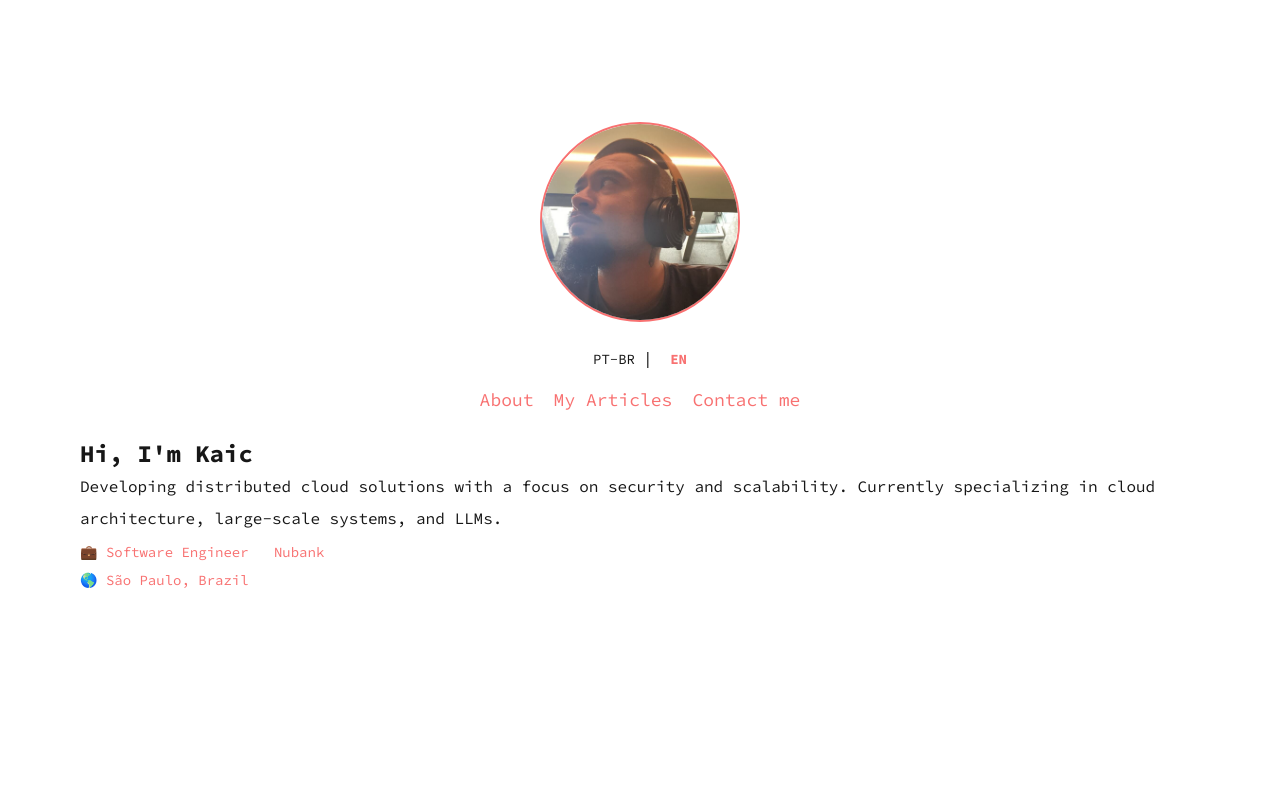
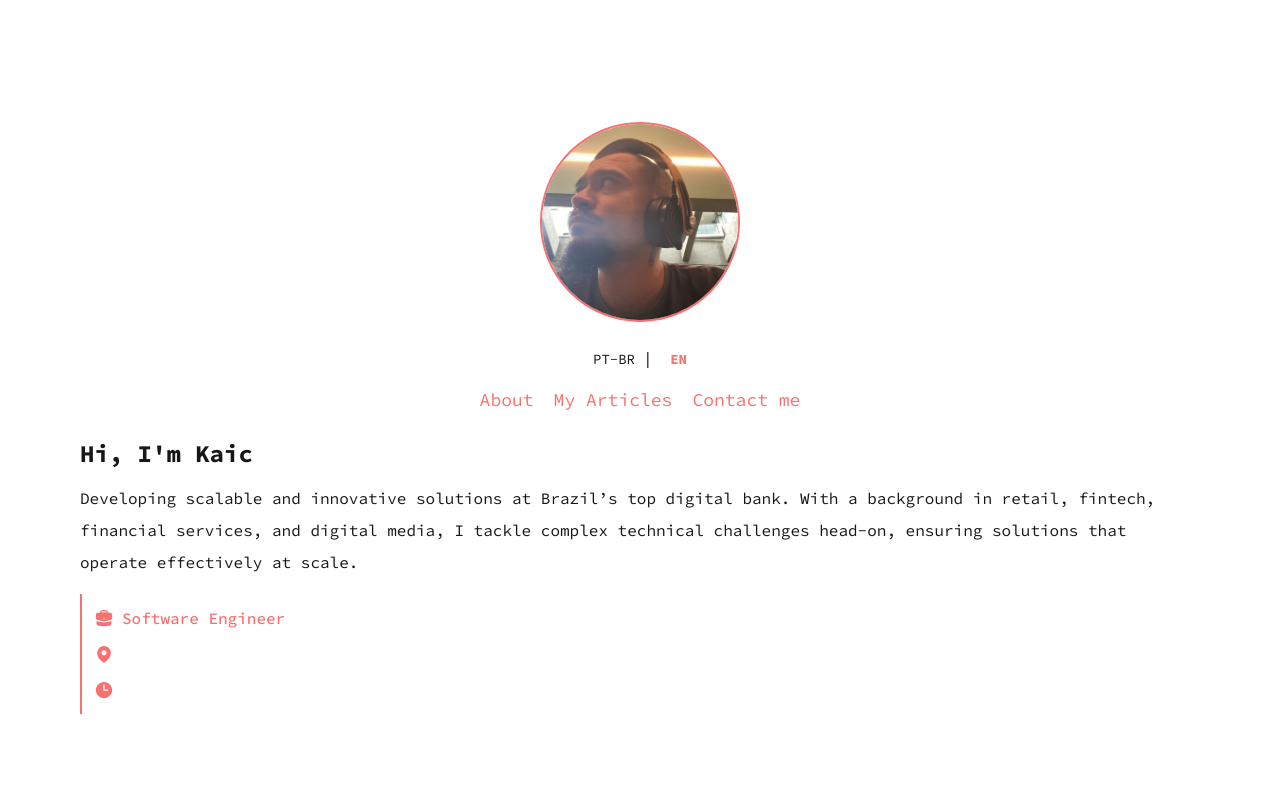
Before and after one commit to kaic/kaic.github.io, a Next.js app: page / in a window 1280 px wide. Shown: the top 796 px of the page. Built offline with nearby package versions, Linux system fonts and the light colour scheme.

Commit message:
changes in header

```diff
--- a/locales/en.json
+++ b/locales/en.json
@@ -8,12 +8,13 @@
       },
       "header": {
         "title": "Hi, I'm Kaic",
-        "description": "Developing distributed cloud solutions with a focus on security and scalability. Currently specializing in cloud architecture, large-scale systems, and LLMs.",
+        "description": "Developing scalable and innovative solutions at Brazil’s top digital bank. With a background in retail, fintech, financial services, and digital media, I tackle complex technical challenges head-on, ensuring solutions that operate effectively at scale.",
         "location": "São Paulo, Brazil",
         "job": {
           "role": "Software Engineer",
           "company": "Nubank"
-        }
+        },
+        "experience": "Building digital solutions since 2016"
       }
     },
     "Articles": {
@@ -23,7 +24,7 @@
     },
     "About": {
       "section-name": "About me",
-      "paragraph": "Born and raised in São Paulo, currently working at Nubank as a Software Engineer, developing distributed cloud solutions, focusing on delivering value to clients in a secure and scalable way. Outside of work, I'm a father, football enthusiast, and amateur cook, and occasionally you'll find me playing something on my PC or reading.\n\nI started programming at 12, creating scripts for GTA San Andreas mods and playing with HTML/CSS on Blogspot and forum tools. At 15, I began formal studies in Computer Science in high school, when I started to understand how computers work and decided to pursue a career in software engineering.\nAt 18, two important milestones happened in my life: I became a father and landed my first job as an intern at a development consultancy in São Paulo.\nSince then, I've worked on projects for major retailers, insurance companies, Brazil's largest sub-acquirer, and the production company behind Latin America's biggest YouTube channel. I helped develop a web IDE, implemented one of Brazil's first PWA sites in production (2016), and co-founded a startup.\nCurrently, I focus on distributed cloud architecture, large-scale systems, development best practices, communication, and LLMs."
+      "paragraph": "Born and raised in São Paulo, I'm currently engineering distributed cloud solutions at Nubank, Latin America's leading digital bank, where I focus on delivering secure, scalable products that impact millions of customers. Outside of work, I'm a father, football enthusiast, and amateur cook.\n\nMy professional journey has taken me through diverse sectors—from major retailers and insurance companies to Brazil's largest payment sub-acquirer and the production company behind Latin America's most-viewed YouTube channel. I've contributed to innovative projects including web development platforms, pioneered Progressive Web Apps in Brazil (2016), and co-founded a technology startup.\n\nWith over a decade of professional experience, I specialize in distributed cloud architecture, scalable systems, and applying AI solutions to complex business challenges. I'm passionate about elegant code, effective communication, and creating technology that makes a difference."
     },
     "Contact": {
       "paragraph": "Wanna talk to me about technology, work or something interesting? Here are my contacts and social networks. Feel free to reach out!"
--- a/locales/pt-br.json
+++ b/locales/pt-br.json
@@ -8,17 +8,18 @@
       },
       "header": {
         "title": "Oi, Eu sou o Kaic",
-        "description": "Desenvolvendo soluções cloud distribuídas com foco em segurança e escalabilidade. Atualmente me especializando em arquitetura cloud, sistemas de larga escala e LLMs.",
+        "description": "Desenvolvendo soluções escaláveis e inovadoras no maior banco digital do Brasil. Com experiência em varejo, fintechs, serviços financeiros e mídia digital, enfrento desafios técnicos complexos de forma direta, garantindo soluções que funcionem de maneira eficiente em larga escala.",
         "location": "São Paulo, Brasil",
         "job": {
           "role": "Software Engineer",
           "company": "Nubank"
-        }
+        },
+        "experience": "Construindo soluções digitais desde 2016"
       }
     },
     "About": {
       "section-name": "Sobre mim",
-      "paragraph": "Nascido e criado em São Paulo, atualmente trabalhando no Nubank como Engenheiro de Software, desenvolvendo soluções distribuídas em nuvem, com foco em entregar valor para o cliente de forma segura e escalável. Fora do trabalho, sou pai, apaixonado por futebol, cozinheiro amador e ocasionalmente estou jogando algo no PC ou lendo alguma coisa.\n\nComecei a programar aos 12, criando scripts para mods de GTA San Andreas e brincava com HTML/CSS no Blogspot e em ferramentas de foruns. Aos 15, iniciei estudos formais em Informática paralelamente ao ensino médio, quando realmente comecei a entender como computadores funcionam e decidi seguir carreira em engenharia de software.\n\nAos 18, dois marcos importantes aconteceram na minha vida: me tornei pai e consegui meu primeiro emprego como estagiário em uma consultoria de desenvolvimento em São Paulo.\n\nDesde então, trabalhei em projetos para grandes varejistas, seguradoras, a maior subadquirente do Brasil e a produtora do maior canal do YouTube da América Latina. Ajudei a desenvolver uma IDE web, implementei um dos primeiros sites PWA em produção no Brasil (2016) e co-fundei uma startup.\n\nAtualmente, concentro minhas atenções em arquitetura distribuída na nuvem, sistemas de larga escala, boas práticas de desenvolvimento, comunicação e LLMs."
+      "paragraph": "Nascido e criado em São Paulo, atualmente estou engenhando soluções distribuídas em cloud no Nubank, principal banco digital da América Latina, onde foco em entregar produtos seguros e escaláveis que impactam milhões de clientes. Fora do trabalho, sou pai, apaixonado por futebol e cozinheiro amador.\n\nMinha jornada profissional me levou por diversos setores—grandes varejistas, seguradoras, a maior subadquirente de pagamentos do Brasil e a produtora do canal do YouTube mais assistido da América Latina. Contribuí com projetos inovadores, incluindo plataformas de desenvolvimento web, pioneirei Progressive Web Apps no Brasil (2016) e co-fundei uma startup de tecnologia.\n\nCom mais de uma década de experiência profissional, sou especialista em arquitetura de nuvem distribuída, sistemas escaláveis e aplicação de soluções de IA para desafios complexos de negócios. Sou apaixonado por código elegante, comunicação eficaz e criação de tecnologia que faz diferença."
     },
     "Articles": {
       "section-name": "Meus Artigos",
--- a/src/app/Main/components/Intro.tsx
+++ b/src/app/Main/components/Intro.tsx
@@ -2,23 +2,57 @@ import { useTranslations } from 'next-intl';
 
 export const Intro = () => {
   const t = useTranslations('Home.Main');
+
+  // No longer using dynamic calculation for years of experience
+
   return (
-    <ul className='list-inside sm:text-left font-[family-name:var(--font-geist-mono)] xs:max-w-[40vw]'>
-      <li className='text-2xl font-bold'>
-        <p>{t('header.title')}</p>
-      </li>
-      <li className='mb-2 text-base leading-loose'>
-        <p>{t('header.description')}</p>
-      </li>
-      <li className='mb-2 text-sm'>
-        <p className='text-red-400'>
-          💼 {t('header.job.role')} <span className='text-white'>@</span>{' '}
-          {t('header.job.company')}
-        </p>
-      </li>
-      <li className='text-sm'>
-        <p className='text-red-400'>🌎 {t('header.location')}</p>
-      </li>
-    </ul>
+    <div className='sm:text-left font-[family-name:var(--font-geist-mono)] xs:max-w-[40vw]'>
+      <h1 className='text-2xl font-bold mb-3'>
+        {t('header.title')}
+      </h1>
+      <p className='mb-4 text-base leading-loose'>
+        {t('header.description')}
+      </p>
+
+      <div className='mb-4 p-3 border-l-2 border-red-400'>
+        <div className='flex flex-col space-y-3'>
+          <div className='flex items-center'>
+            <div className='w-5 h-5 flex items-center justify-center mr-2'>
+              <svg xmlns="http://www.w3.org/2000/svg" viewBox="0 0 24 24" fill="currentColor" className="w-5 h-5 text-red-400">
+                <path fillRule="evenodd" d="M7.5 5.25a3 3 0 013-3h3a3 3 0 013 3v.205c.933.085 1.857.197 2.774.334 1.454.218 2.476 1.483 2.476 2.917v3.033c0 1.211-.734 2.352-1.936 2.752A24.726 24.726 0 0112 15.75c-2.73 0-5.357-.442-7.814-1.259-1.202-.4-1.936-1.541-1.936-2.752V8.706c0-1.434 1.022-2.7 2.476-2.917A48.814 48.814 0 017.5 5.455V5.25zm7.5 0v.09a49.488 49.488 0 00-6 0v-.09a1.5 1.5 0 011.5-1.5h3a1.5 1.5 0 011.5 1.5zm-3 8.25a.75.75 0 100-1.5.75.75 0 000 1.5z" clipRule="evenodd" />
+                <path d="M3 18.4v-2.796a4.3 4.3 0 00.713.31A26.226 26.226 0 0012 17.25c2.892 0 5.68-.468 8.287-1.335.252-.084.49-.189.713-.311V18.4c0 1.452-1.047 2.728-2.523 2.923-2.12.282-4.282.427-6.477.427a49.19 49.19 0 01-6.477-.427C4.047 21.128 3 19.852 3 18.4z" />
+              </svg>
+            </div>
+            <div>
+              <span className='text-red-400 font-medium'>{t('header.job.role')}</span>
+              <span className='text-white mx-1'>@</span>
+              <span className='text-white'>{t('header.job.company')}</span>
+            </div>
+          </div>
+
+          <div className='flex items-center'>
+            <div className='w-5 h-5 flex items-center justify-center mr-2'>
+              <svg xmlns="http://www.w3.org/2000/svg" viewBox="0 0 24 24" fill="currentColor" className="w-5 h-5 text-red-400">
+                <path fillRule="evenodd" d="M11.54 22.351l.07.04.028.016a.76.76 0 00.723 0l.028-.015.071-.041a16.975 16.975 0 001.144-.742 19.58 19.58 0 002.683-2.282c1.944-1.99 3.963-4.98 3.963-8.827a8.25 8.25 0 00-16.5 0c0 3.846 2.02 6.837 3.963 8.827a19.58 19.58 0 002.682 2.282 16.975 16.975 0 001.145.742zM12 13.5a3 3 0 100-6 3 3 0 000 6z" clipRule="evenodd" />
+              </svg>
+            </div>
+            <div>
+              <span className='text-white'>{t('header.location')}</span>
+            </div>
+          </div>
+
+          <div className='flex items-center'>
+            <div className='w-5 h-5 flex items-center justify-center mr-2'>
+              <svg xmlns="http://www.w3.org/2000/svg" viewBox="0 0 24 24" fill="currentColor" className="w-5 h-5 text-red-400">
+                <path fillRule="evenodd" d="M12 2.25c-5.385 0-9.75 4.365-9.75 9.75s4.365 9.75 9.75 9.75 9.75-4.365 9.75-9.75S17.385 2.25 12 2.25zM12.75 6a.75.75 0 00-1.5 0v6c0 .414.336.75.75.75h4.5a.75.75 0 000-1.5h-3.75V6z" clipRule="evenodd" />
+              </svg>
+            </div>
+            <div>
+              <span className='text-white'>{t('header.experience')}</span>
+            </div>
+          </div>
+        </div>
+      </div>
+    </div>
   );
 };
```
